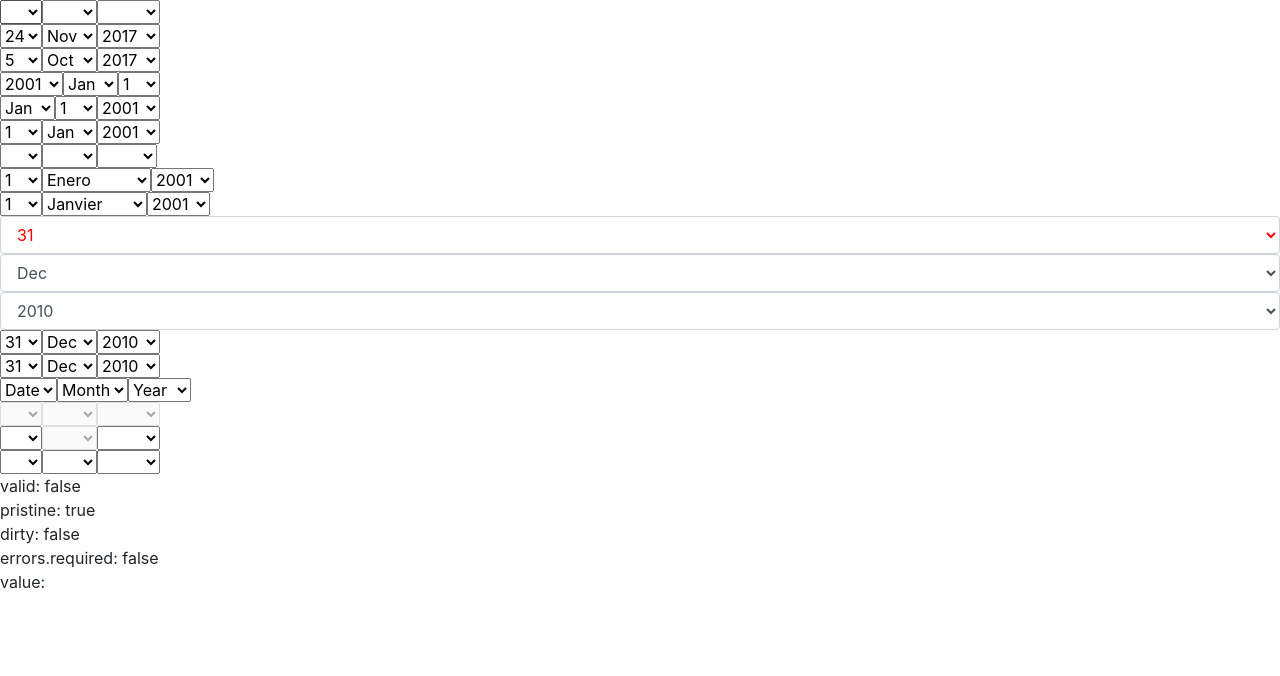
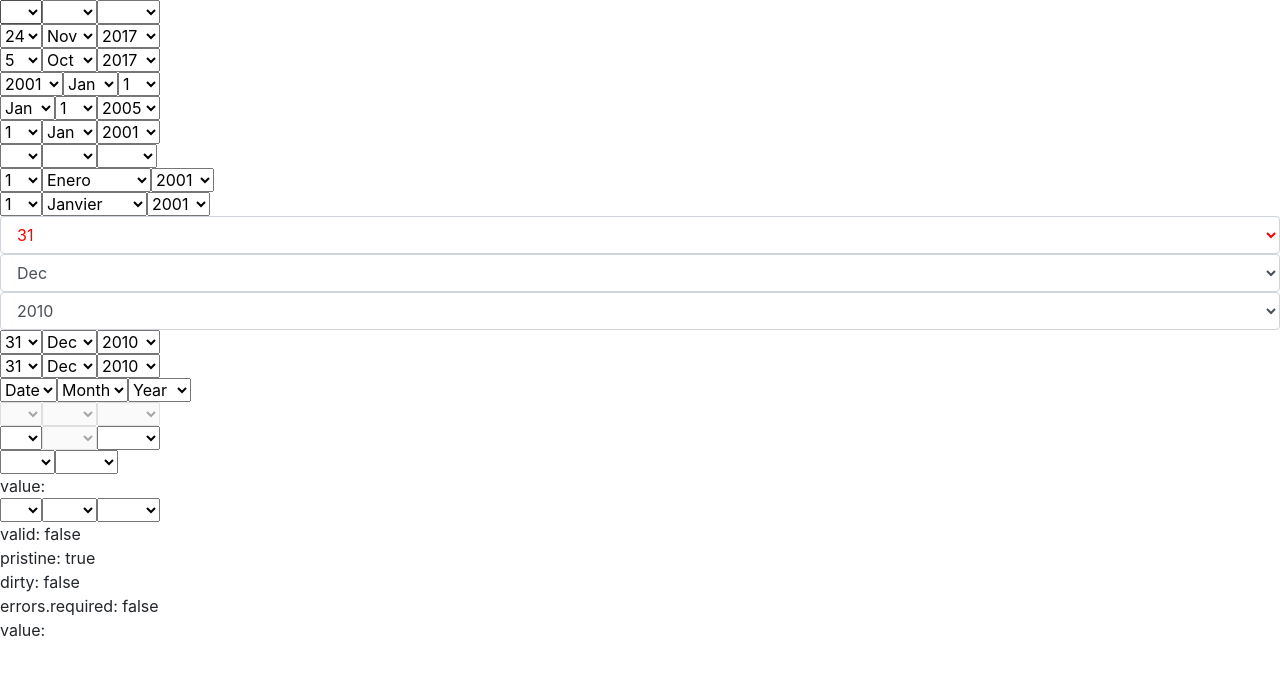
Before and after one commit to katafractari/ngx-combo-datepicker, an Angular app: page / in a window 1280 px wide. Shown: the top 676 px of the page. Built offline with nearby package versions, Linux system fonts and the light colour scheme.

Commit message:
introduce visible input

```diff
--- a/src/app/app.component.html
+++ b/src/app/app.component.html
@@ -14,7 +14,7 @@
     </ngx-combo-datepicker>
   </div>
   <div>
-    <ngx-combo-datepicker [date]="'2001-01-01'"
+    <ngx-combo-datepicker [date]="'2005-01-01'"
                           order="mdy">
     </ngx-combo-datepicker>
   </div>
@@ -65,6 +65,14 @@
     <ngx-combo-datepicker [disabled]="[false, true, false]"></ngx-combo-datepicker>
   </div>
   <div>
+    <ngx-combo-datepicker formControlName="visibleExample"
+                          order="mdy"
+                          [visible]="[false, true, true]"></ngx-combo-datepicker>
+    <div>
+      value: {{ visibleExample }}
+    </div>
+  </div>
+  <div>
     <ngx-combo-datepicker formControlName="control"></ngx-combo-datepicker>
     <div>
       valid: {{ form.get('control').valid }}
--- a/src/app/app.component.ts
+++ b/src/app/app.component.ts
@@ -14,15 +14,19 @@ export class AppComponent implements OnInit {
   customMonths = 'Janvier,Février,Mars,Avril,Mai,Juin,Juillet,Août,Septembre,Octobre,Novembre,Décembre';
 
   value: string;
+  visibleExample: string;
 
   constructor(private formBuilder: FormBuilder) {}
 
   ngOnInit() {
     this.form = this.formBuilder.group({
+      visibleExample: new FormControl(null, [Validators.required]),
       control: new FormControl(null, [Validators.required])
     });
 
     this.form.get('control').valueChanges
       .subscribe((value) => this.value = value);
+    this.form.get('visibleExample').valueChanges
+      .subscribe((value) => this.visibleExample = value);
   }
 }
--- a/src/app/modules/combo-datepicker/combo-datepicker.component.html
+++ b/src/app/modules/combo-datepicker/combo-datepicker.component.html
@@ -1,5 +1,5 @@
 <ng-container *ngFor="let type of order">
-  <select *ngIf="selects[type].show"
+  <select *ngIf="selects[type].visible"
           [(ngModel)]="selects[type].value"
           (change)="onChange($event)"
           [disabled]="selects[type].disabled"
--- a/src/app/modules/combo-datepicker/combo-datepicker.component.ts
+++ b/src/app/modules/combo-datepicker/combo-datepicker.component.ts
@@ -45,12 +45,12 @@ export class ComboDatepickerComponent implements OnInit, OnChanges, ControlValue
   @Input() placeholder;
   @Input() ngRequired;
   @Input() disabled: any;
-  @Input() showDays = true;
+  @Input() visible: any = [ true, true, true ];
 
   private selects: Selects = {
-    d: { show: true },
-    m: { show: true },
-    y: { show: true }
+    d: { visible: true },
+    m: { visible: true },
+    y: { visible: true }
   };
 
   private monthNames = ['Jan', 'Feb', 'Mar', 'Apr', 'May', 'Jun', 'Jul', 'Aug', 'Sep', 'Oct', 'Nov', 'Dec'];
@@ -76,6 +76,16 @@ export class ComboDatepickerComponent implements OnInit, OnChanges, ControlValue
       this.selects.d.disabled = this.disabled[0];
       this.selects.m.disabled = this.disabled[1];
       this.selects.y.disabled = this.disabled[2];
+    }
+
+    if (typeof this.visible === 'boolean') {
+      this.selects.d.visible = this.visible;
+      this.selects.m.visible = this.visible;
+      this.selects.y.visible = this.visible;
+    } else if (this.visible instanceof Array && this.visible.length === 3) {
+      this.selects.d.visible = this.visible[0];
+      this.selects.m.visible = this.visible[1];
+      this.selects.y.visible = this.visible[2];
     }
 
     // Verify if initial date was defined.
@@ -182,9 +192,15 @@ export class ComboDatepickerComponent implements OnInit, OnChanges, ControlValue
       this.selects.m.value = value.getMonth();
       this.selects.y.value = value.getFullYear();
     } else {
-      this.selects.d.value = this.showDays ? null : 1;
-      this.selects.m.value = null;
-      this.selects.y.value = null;
+      if (typeof this.visible === 'boolean') {
+        this.selects.d.value = this.visible ? null : 1;
+        this.selects.m.value = this.visible ? null : 0;
+        this.selects.y.value = this.visible ? null : new Date().getFullYear();
+      } else if (this.visible instanceof Array && this.visible.length === 3) {
+        this.selects.d.value = this.visible[0] ? null : 1;
+        this.selects.m.value = this.visible[1] ? null : 0;
+        this.selects.y.value = this.visible[2] ? null : new Date().getFullYear();
+      }
 
       if (this.placeHolders) {
         this.placeHolders[0].disabled = false;
--- a/src/app/modules/combo-datepicker/models.ts
+++ b/src/app/modules/combo-datepicker/models.ts
@@ -7,7 +7,7 @@ export interface Option {
 export interface Select {
   value?: any;
   options?: Option[];
-  show?: boolean;
+  visible?: boolean;
   attrs?: object;
   disabled?: boolean;
 }
```
